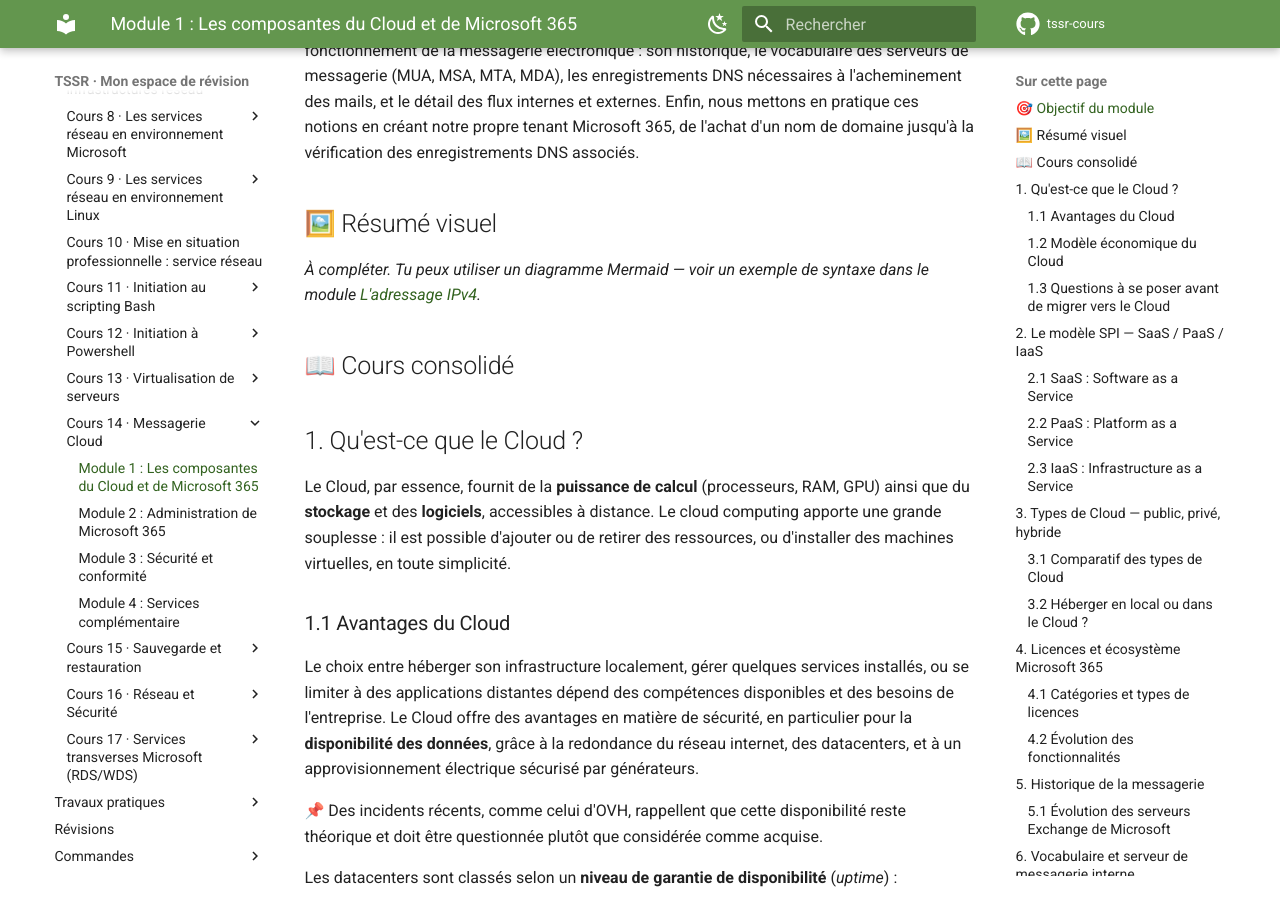
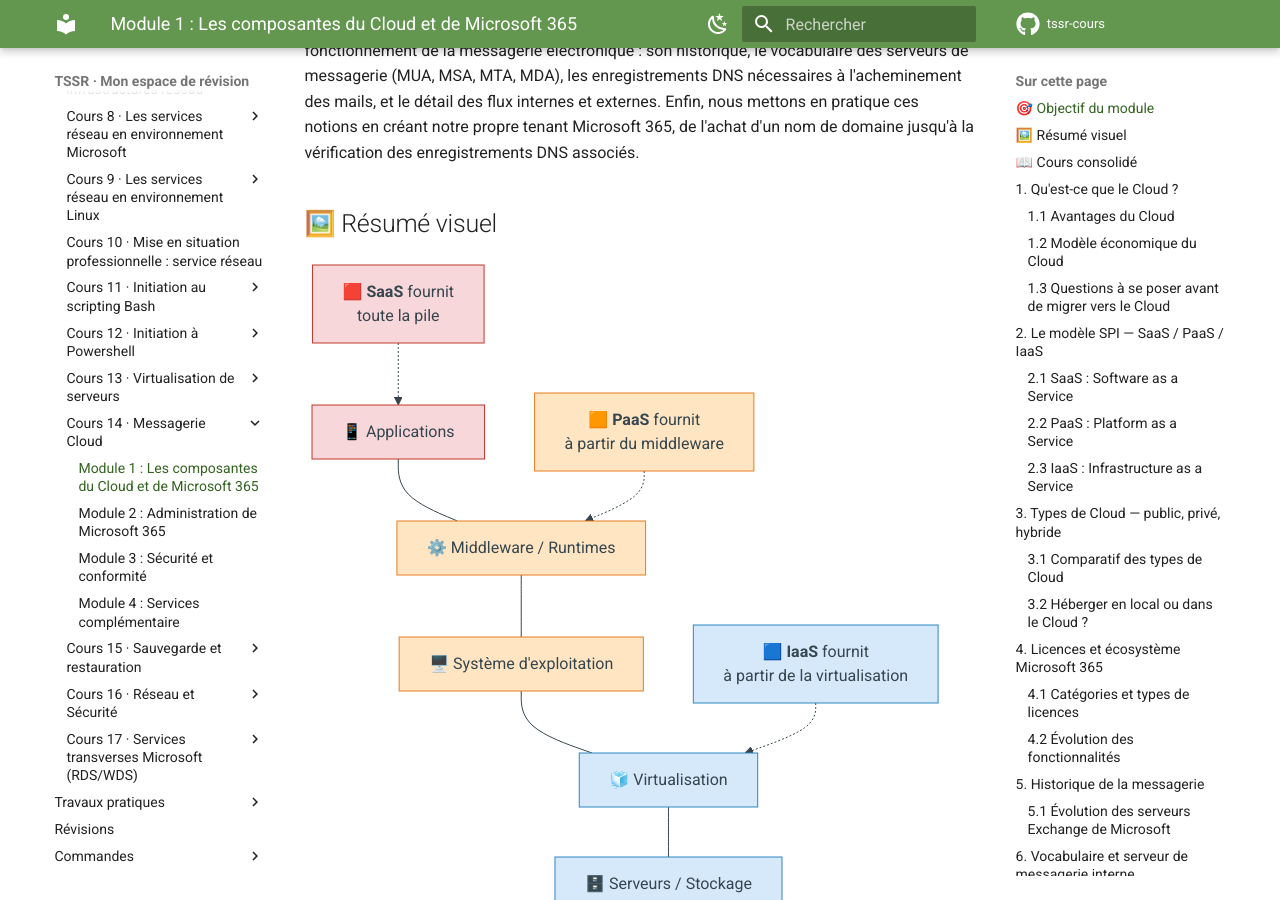
Before and after one commit to Kass-19/tssr-cours, an MkDocs documentation site: the page built from docs/cours/cours-14-messagerie-cloud/module-1-les-composantes-du-cloud-et-de-microsoft-365/index.md, in a window 1280 px wide and 900 px high, scrolled down 418 px. Built offline with MkDocs 1.6.1 and Material for MkDocs 9.7.7, drawn with Linux system fonts in a browser that asks for light colours; comment, search, counter and statistics services are not loaded; part of the change alters nothing that is shown.

Commit message:
Update index.md

````diff
--- a/docs/cours/cours-14-messagerie-cloud/module-1-les-composantes-du-cloud-et-de-microsoft-365/index.md
+++ b/docs/cours/cours-14-messagerie-cloud/module-1-les-composantes-du-cloud-et-de-microsoft-365/index.md
@@ -8,7 +8,47 @@ Ce module pose les bases nécessaires à la compréhension du Cloud et de Micros
 
 ## 🖼️ Résumé visuel
 
-_À compléter. Tu peux utiliser un diagramme Mermaid — voir un exemple de syntaxe dans le module [L'adressage IPv4](../../cours-01-bases-des-reseaux/module-3-l-adressage-ipv4/index.md)._
+```mermaid
+flowchart TB
+    A1["📱 Applications"]
+    A2["⚙️ Middleware / Runtimes"]
+    A3["🖥️ Système d'exploitation"]
+    A4["🧊 Virtualisation"]
+    A5["🗄️ Serveurs / Stockage"]
+    A6["🔌 Réseau"]
+    A7["🏭 Datacenter"]
+    A1 --- A2 --- A3 --- A4 --- A5 --- A6 --- A7
+    S["🟥 <b>SaaS</b> fournit<br/>toute la pile"] -.-> A1
+    P["🟧 <b>PaaS</b> fournit<br/>à partir du middleware"] -.-> A2
+    I["🟦 <b>IaaS</b> fournit<br/>à partir de la virtualisation"] -.-> A4
+    classDef saas fill:#f8d7da,stroke:#c0392b,color:#000
+    classDef paas fill:#ffe5c2,stroke:#e67e22,color:#000
+    classDef iaas fill:#d6e9fb,stroke:#2e86c1,color:#000
+    class A1,S saas
+    class A2,A3,P paas
+    class A4,A5,A6,A7,I iaas
+```
+
+```mermaid
+flowchart LR
+    subgraph PUB["☁️ Cloud PUBLIC"]
+        P1["Matériel du fournisseur"]
+        P2["Ressources mutualisées"]
+        P3["Ex. Azure, Office 365"]
+    end
+    subgraph PRIV["🔒 Cloud PRIVÉ"]
+        R1["Matériel dédié"]
+        R2["Datacenter tiers ou interne"]
+        R3["Ex. Oceanet, Bretagne Télécom"]
+    end
+    subgraph HYB["🔀 Cloud HYBRIDE"]
+        H1["Local + privé + public"]
+        H2["Ex. Office 365 + baie dédiée pour le PRA"]
+    end
+    PUB --> HYB
+    PRIV --> HYB
+```
+
 
 ## 📖 Cours consolidé
 
@@ -117,6 +157,20 @@ L'IaaS permet d'accéder à des **ressources matérielles et logicielles** : l'h
 
 Le **cloud hybride** combine ainsi hébergement local, cloud privé et cloud public afin de mieux maîtriser les coûts, la sécurité et les performances — par exemple en utilisant Office 365 (cloud public) tout en conservant une baie dédiée dans un datacenter pour assurer la continuité de service, notamment dans le cadre d'un **plan de reprise d'activité (PRA)**.
 
+```mermaid
+quadrantChart
+    title Positionnement des types de cloud
+    x-axis "Coût faible" --> "Coût élevé"
+    y-axis "Contrôle faible" --> "Contrôle élevé"
+    quadrant-1 "Maîtrise maximale"
+    quadrant-2 "Idéal mais rare"
+    quadrant-3 "Simplicité"
+    quadrant-4 "À éviter"
+    "Cloud public": [0.2, 0.25]
+    "Cloud hybride": [0.5, 0.6]
+    "Cloud privé": [0.8, 0.85]
+```
+
 ### 3.2 Héberger en local ou dans le Cloud ?
 
 La question de l'hébergement local n'a pas de réponse universelle : tout dépend des cas d'usage. En cas d'hébergement Cloud, l'entreprise devient fortement dépendante de la qualité de son accès Internet (débit et fiabilité).
@@ -192,6 +246,31 @@ La toute première adresse email fut celle de **Ray Tomlinson** (`tomlinson@bbn-
 
 📌 La dépendance entre Exchange, Office 365 et Active Directory est structurante : **Azure Active Directory** est indispensable à Microsoft 365, tout comme **Active Directory** l'est à la messagerie dans un environnement Exchange local.
 
+```mermaid
+timeline
+    title De l'e-mail à Office 365
+    1971 : Premier e-mail par Ray Tomlinson
+         : Contenu « QWERTYUIOP » (1re ligne du clavier)
+    Début 90s : MS Mail 3.5
+    1996 : Exchange 4.0
+         : Basé sur X.400
+         : Vocabulaire MTA, MDA…
+    1997 : Exchange 5.0
+         : 1er client web Outlook Web Access
+    2000 : Exchange 2000
+         : S'appuie sur l'Active Directory de Windows 2000
+    2003 : Exchange 2003
+         : RPC sur HTTPS et ActiveSync
+    2007 : Exchange 2007
+         : Haute dispo LCR CCR SCR
+         : Premiers pas de PowerShell
+    2010 : Exchange 2010
+         : 64 bits uniquement
+         : DAG, ECP, Outlook Web App
+    Juin 2011 : Naissance d'Office 365
+    2019 : Exchange 2019
+```
+
 ---
 
 ## 6. Vocabulaire et serveur de messagerie interne
@@ -220,6 +299,28 @@ Le déroulement est alors le suivant :
 3. Le message est transmis au **MTA**, qui l'envoie en **SMTP** au MTA du serveur Exchange destinataire.
 4. Le **MDA** du serveur Exchange recherche la boîte aux lettres de Micheline et y dépose le mail.
 5. Le client de messagerie de Micheline (Outlook, ou un client web comme Firefox) est notifié qu'un mail est disponible au téléchargement, via **POP3**, **IMAP4**, **ActiveSync**, ou **MAPI sur HTTPS**, selon sa configuration.
+
+```mermaid
+sequenceDiagram
+    autonumber
+    actor JP as 👨 Jean-Pierre<br/>(MUA Outlook)
+    participant MSA as 📤 MSA<br/>Serveur Gmail
+    participant MTA1 as 🚚 MTA<br/>Serveur Gmail
+    participant MTA2 as 🚚 MTA<br/>Serveur Exchange
+    participant MDA as 📥 MDA<br/>Serveur Exchange
+    actor MI as 👩 Micheline<br/>(MUA Firefox / Outlook)
+
+    JP->>JP: Rédige le mail → boîte d'envoi
+    JP-->>MSA: Signale qu'un mail est prêt
+    MSA->>JP: Récupère le message
+    MSA->>MSA: Copie dans « Éléments envoyés »
+    MSA->>MTA1: Transmission
+    MTA1->>MTA2: SMTP
+    MTA2->>MDA: Remise
+    MDA->>MDA: Cherche la BAL de Micheline et dépose le mail
+    MDA-->>MI: Notification « nouveau mail »
+    MI->>MDA: Téléchargement via POP3 / IMAP / MAPI sur HTTPS
+```
 
 Dans un environnement Active Directory interne (ex. domaine `Crêpes.local`), chaque brique a un rôle précis : le **serveur AD/DNS**, le **MDA** (serveur Mailbox Exchange), le **MTA** (serveur SMTP Exchange), et les postes clients équipés d'un **MUA**.
 
@@ -258,6 +359,30 @@ Prenons l'exemple de Jean-Pierre (domaine interne `creb.pdl`) envoyant un mail
 5. Le serveur Edge vérifie la validité de l'enregistrement **SPF** du serveur expéditeur (confirmant que l'IP source est bien autorisée à envoyer pour ce domaine), puis effectue une analyse **anti-virus** et **anti-spam**.
 6. Une fois validé, le message est transmis au **MTA interne** sur le port 25, qui effectue une requête **LDAP** pour localiser la boîte aux lettres de Micheline et y dépose l'email.
 7. Micheline récupère son mail via son protocole client (**POP3**, **IMAP4**) ou via une interface web (**Outlook Web App**).
+
+```mermaid
+flowchart LR
+    subgraph CREPES["🏢 Crêpes.pdl (interne)"]
+        JP["👨 MUA<br/>Jean-Pierre"] --> MSA["📤 MSA"] --> MTA1["🚚 MTA"]
+    end
+    MTA1 -- "1️⃣ Requête DNS :<br/>MX de galettes.bzh ?" --> DNS[("🌍 DNS de l'hébergeur<br/>galettes.bzh MX<br/>→ 122.206.5.202")]
+    DNS -- "2️⃣ Réponse :<br/>122.206.5.202" --> MTA1
+    MTA1 == "3️⃣ SMTP port 25" ==> FW["🧱 Routeur<br/>122.206.5.202<br/>DNAT port 25"]
+    subgraph GALETTES["🏢 Galettes.lcl (interne)"]
+        subgraph DMZ["🛡️ DMZ"]
+            EDGE["Serveur Edge<br/>relais SMTP<br/>✔ SPF<br/>✔ Antivirus<br/>✔ Antispam"]
+        end
+        MTA2["🚚 MTA interne"]
+        AD[("📒 Active Directory<br/>requête LDAP")]
+        MDA["📥 MDA<br/>BAL Micheline"]
+        MI["👩 MUA<br/>Micheline"]
+    end
+    FW --> EDGE
+    EDGE -- "4️⃣ port 25" --> MTA2
+    MTA2 -- "5️⃣ Où est la BAL ?" --> AD
+    MTA2 --> MDA
+    MDA -- "6️⃣ POP3 / IMAP4 / OWA" --> MI
+```
 
 📌 Cet enchaînement illustre pourquoi la messagerie d'entreprise combine systématiquement DNS, NAT et sécurité applicative (SPF, antivirus, antispam) avant même que le message n'atteigne la boîte aux lettres du destinataire.
 
````
